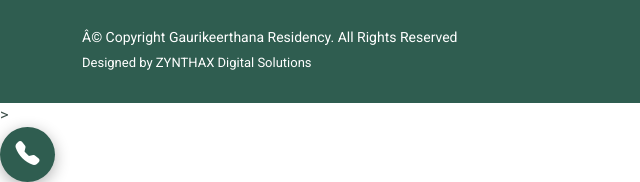
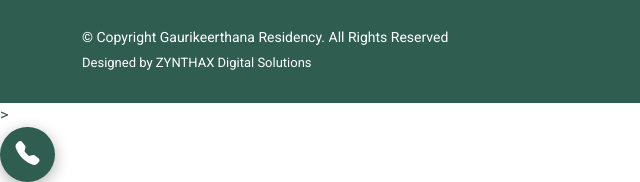
Before and after one commit to sunnybiju2005/Grandoria, a website: page index.html in a window 1280 px wide. Shown: the part 4069-4251 px from the top of the page, 0-640 px from the left. Drawn offline with Linux system fonts and the light colour scheme.

Commit message:
copyright issue solved

```diff
--- a/index.html
+++ b/index.html
@@ -357,7 +357,8 @@
 
               <p>Each room blends elegant design with warm hospitality, ensuring a serene and memorable stay. From
                 heartfelt service to thoughtfully crafted spaces, every detail captures the perfect harmony of heritage
-                and comfort. Discover the true essence of Guruvayur at Gaurikeerthana Residency â€” where tradition lives,
+                and comfort. Discover the true essence of Guruvayur at Gaurikeerthana Residency â€” where tradition
+                lives,
                 and comfort begins.</p>
 
               <div class="about-actions">
@@ -1104,7 +1105,7 @@
 
           <div>
 
-            Â© Copyright Gaurikeerthana Residency. All Rights Reserved
+            © Copyright Gaurikeerthana Residency. All Rights Reserved
 
           </div>
 
```
